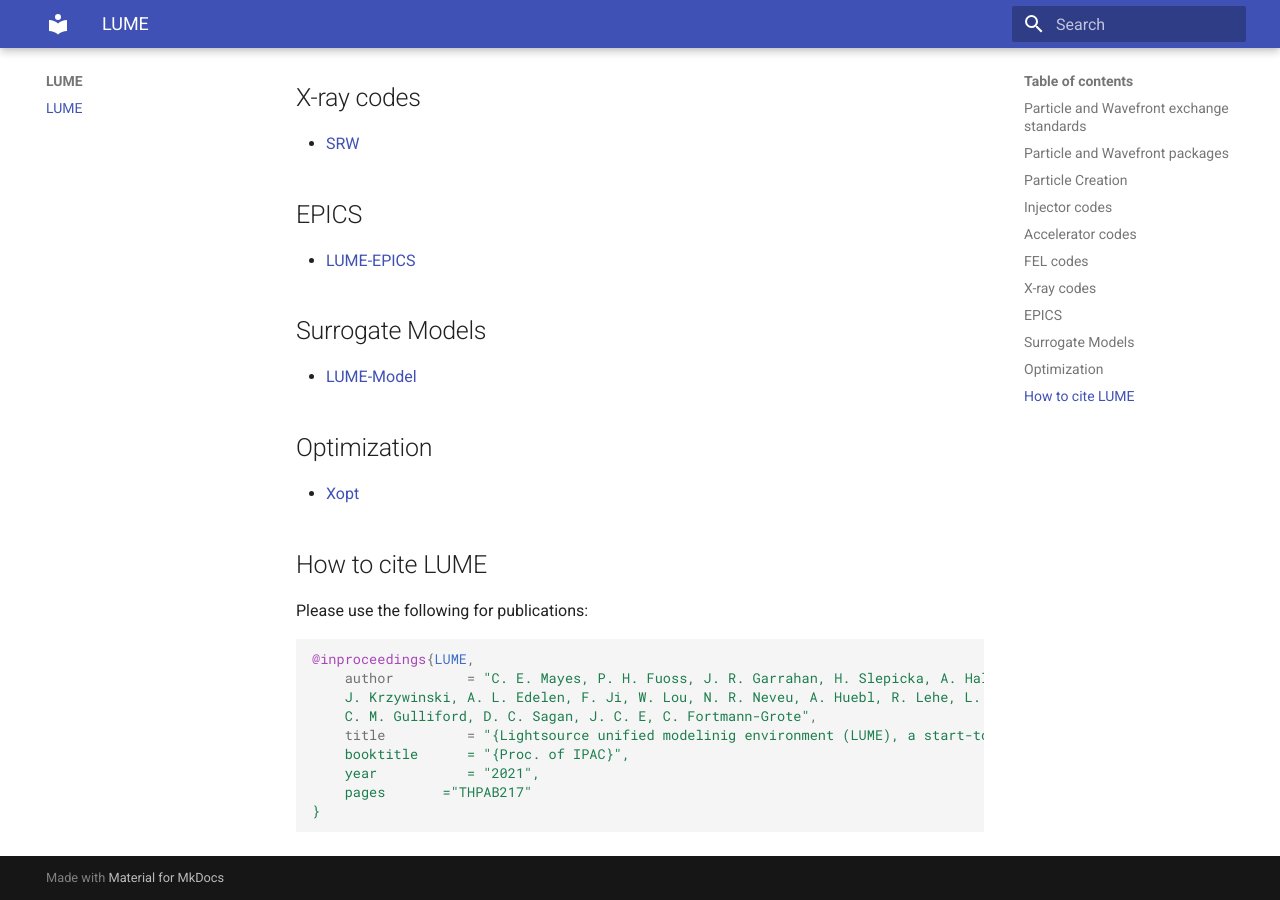
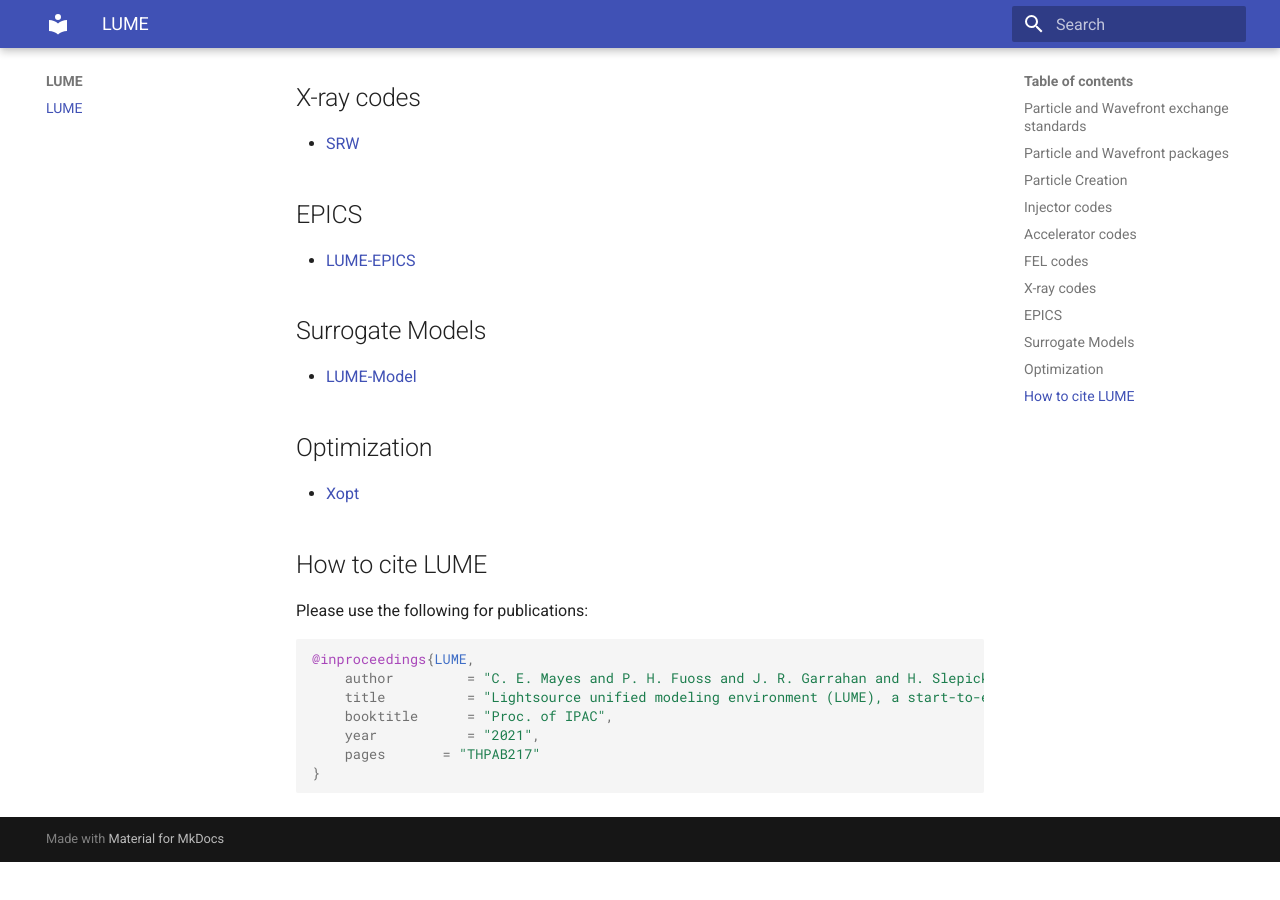
Before and after one commit to slaclab/lume, an MkDocs documentation site: the page built from docs/index.md, in a window 1280 px wide and 900 px high, scrolled down 1474 px. Built offline with MkDocs 1.6.1 and Material for MkDocs 9.7.7, drawn with Linux system fonts in a browser that asks for light colours; after the commit the page ends 2336 px from its top, so only the background shows below that.

Commit message:
update bibtex

````diff
--- a/docs/index.md
+++ b/docs/index.md
@@ -82,12 +82,10 @@ Please use the following for publications:
 
 ```bibtex
 @inproceedings{LUME,
-	author         = "C. E. Mayes, P. H. Fuoss, J. R. Garrahan, H. Slepicka, A. Halavanau,
-	J. Krzywinski, A. L. Edelen, F. Ji, W. Lou, N. R. Neveu, A. Huebl, R. Lehe, L. Gupta,
-	C. M. Gulliford, D. C. Sagan, J. C. E, C. Fortmann-Grote",
-	title          = "{Lightsource unified modelinig environment (LUME), a start-to-end simulation ecosystem",
-	booktitle      = "{Proc. of IPAC}",
-	year           = "2021",
-	pages 		="THPAB217"
+    author         = "C. E. Mayes and P. H. Fuoss and J. R. Garrahan and H. Slepicka and A. Halavanau and J. Krzywinski and A. L. Edelen and F. Ji, W. Lou and N. R. Neveu and A. Huebl and R. Lehe and L. Gupta and C. M. Gulliford and D. C. Sagan and J. C. E and C. Fortmann-Grote",
+    title          = "Lightsource unified modeling environment (LUME), a start-to-end simulation ecosystem",
+    booktitle      = "Proc. of IPAC",
+    year           = "2021",
+    pages       = "THPAB217"
 }
 ```
````
Also changed, not shown: README.md (+5 -7 lines).
